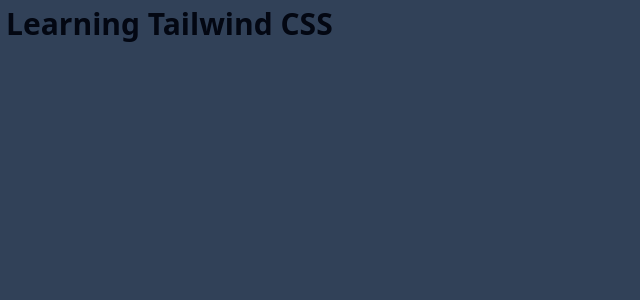
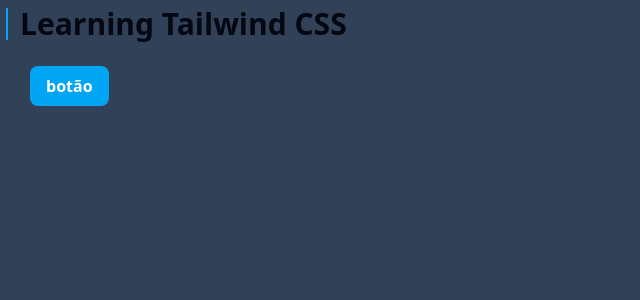
Before and after one commit to LeoMedeirosss/coding-Front-End, a Next.js app in the folder Learning Tailwind/learning-tailwid/: page / in a window 1280 px wide. Shown: the top 300 px of the page, without its empty margins (0-640 px from the left). Built offline with nearby package versions, Linux system fonts and the light colour scheme.

Commit message:
Tailwind:Seletores e Estados

```diff
--- a/Learning Tailwind/learning-tailwid/src/app/page.tsx
+++ b/Learning Tailwind/learning-tailwid/src/app/page.tsx
@@ -1,7 +1,12 @@
  export default function Home() {
   return (
     <div className="p-1.5 h-screen bg-slate-700">
-      <h1 className="text-gray-950 font-bold text-3xl">Learning Tailwind CSS</h1>
+      <h1 className="text-gray-950 font-bold text-3xl flex items-center gap-3 before:w-0.5 before:h-8 before:bg-sky-500 before:flex">
+        Learning Tailwind CSS
+      </h1>
+      <button className="bg-sky-500 px-4 py-2 rounded-lg text-white font-bold hover:bg-sky-600 mt-6 ml-6 hover:scale-105 transition-all">
+        botão
+      </button>
     </div>
   );
 }
```
